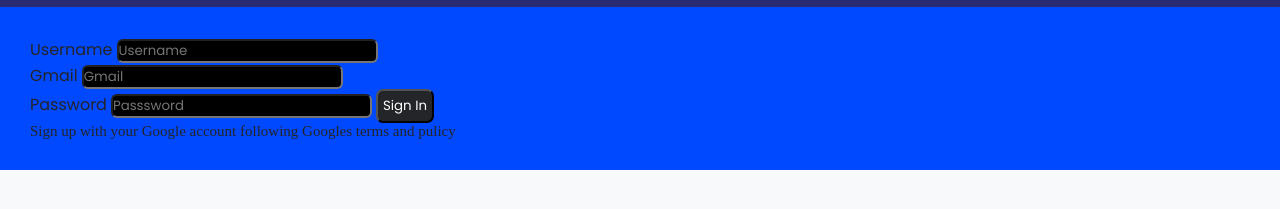
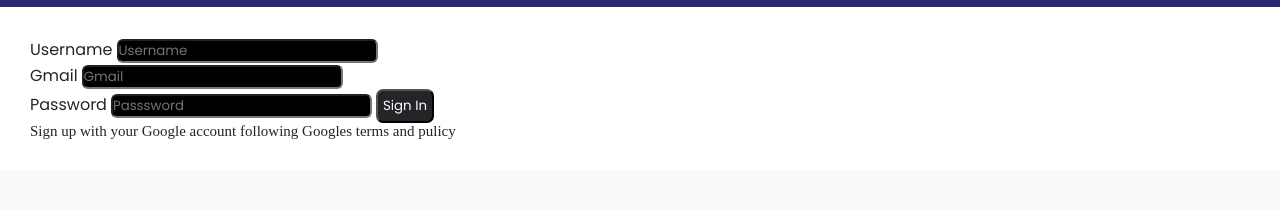
Before and after one commit to code790/Sign-In, a plain HTML site: page index.html in a window 1280 px wide. Shown: the part 91-300 px from the top of the page. Drawn offline with Linux system fonts and the light colour scheme.

Commit message:
Update index.html

```diff
--- a/index.html
+++ b/index.html
@@ -76,7 +76,7 @@
     }
         main{
             padding: 30px;
-            background-color: #0049FF;
+            background-color: white;
         }
         h1{
             font-family: Poppins;
```
